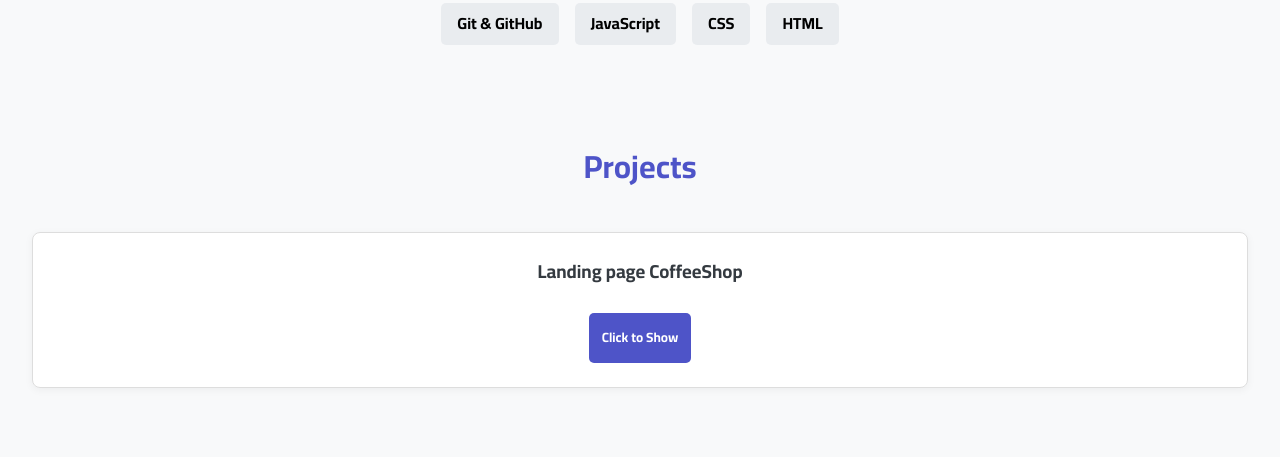
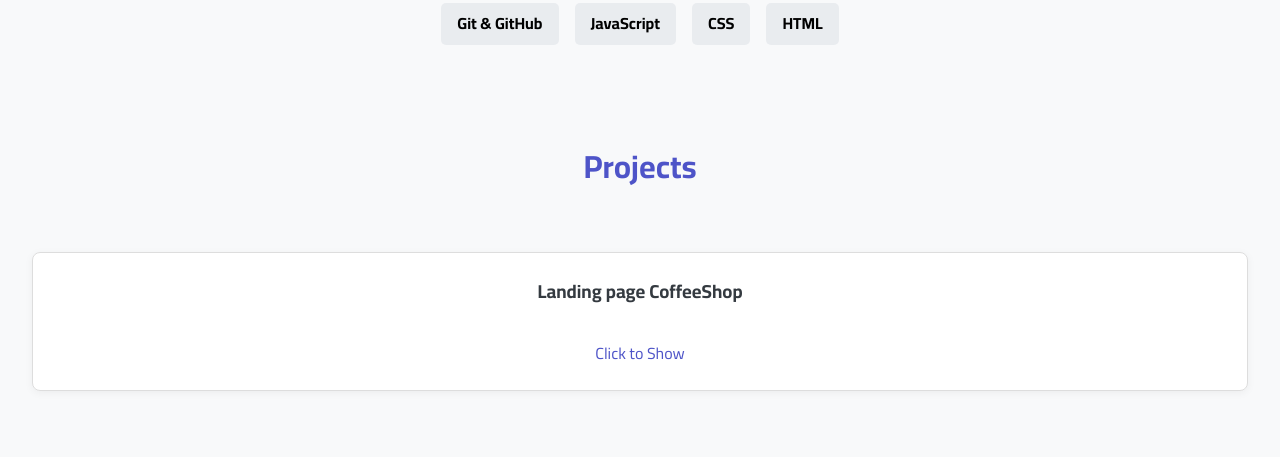
Before and after one commit to Brahim-XI0X/portfolio-true, a plain HTML site: page index.html in a window 1280 px wide. Shown: the part 875-1332 px from the top of the page. Drawn offline with nearby package versions, Linux system fonts and the light colour scheme.

Commit message:
change btn

```diff
--- a/cssstyle.css
+++ b/cssstyle.css
@@ -725,3 +725,8 @@ a:hover .icon {
 .social-link:hover{
   color: #3b3f99;
 }
+.project-sec{
+  display: flex;
+  flex-direction: column;
+  gap: 20px;
+}
--- a/index.html
+++ b/index.html
@@ -74,7 +74,7 @@
       <div class="project">
       <h3>Landing page CoffeeShop</h3>
       <br>
-      <button class="btn-link">Click to Show<a href="https://brahim-xi0x.github.io/la-leyenda/index.html#" class="link-project"></a></button>
+      <a href="https://brahim-xi0x.github.io/la-leyenda/index.html#" class="link-project">Click to Show</a>
     </div>
 
     </div>
```
